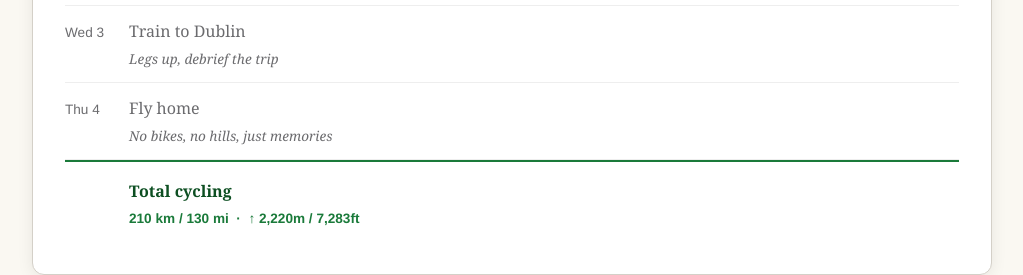
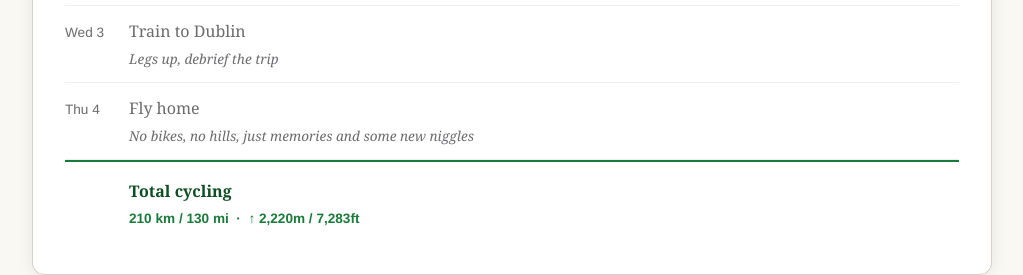
Before and after one commit to thomas-leger-modo/ireland-cycling-trip, a plain HTML site: page index.html in a window 1280 px wide. Shown: the part 1200-1475 px from the top of the page, without its empty margins (128-1151 px from the left). Drawn offline with Linux system fonts and the light colour scheme.

Commit message:
Add niggles

```diff
--- a/index.html
+++ b/index.html
@@ -533,7 +533,7 @@
             <div class="summary-date">Thu 4</div>
             <div class="summary-info">
                 <div class="summary-route">Fly home</div>
-                <div class="summary-desc">No bikes, no hills, just memories</div>
+                <div class="summary-desc">No bikes, no hills, just memories and some new niggles</div>
             </div>
         </div>
         <div class="summary-day summary-day--total">
```
